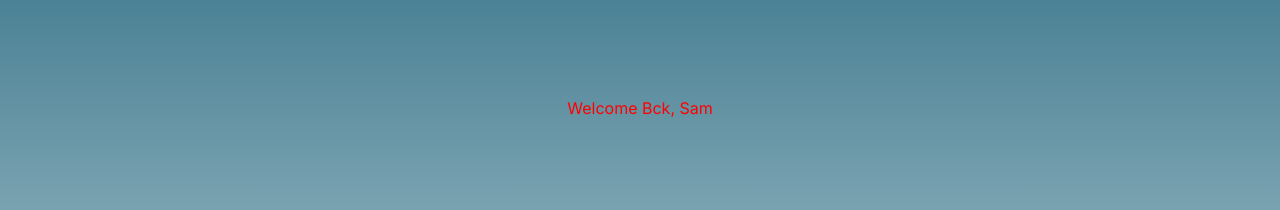
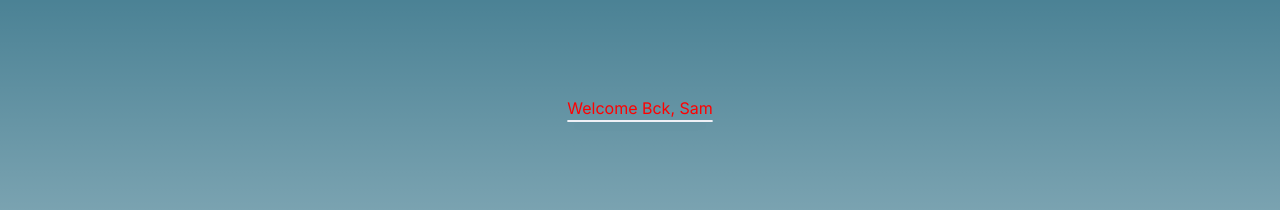
Before and after one commit to Journal-Tree/Journal-Tree, a Next.js app in the folder app/journal-tree/: page / in a window 1280 px wide. Shown: the top 210 px of the page. Built offline with nearby package versions, Linux system fonts and the light colour scheme.

Commit message:
fixed path

```diff
--- a/app/journal-tree/src/app/components/Banner.js
+++ /dev/null
@@ -1,3 +0,0 @@
-export default function Banner({text}) {
-    return <div>{text}</div>
-}
--- a/app/journal-tree/src/app/components/welcomeBlock.js
+++ b/app/journal-tree/src/app/components/WelcomeBlock.js
@@ -9,8 +9,8 @@ const styles = {
     border: '0.50px solid #EFF0F6'
 };
 
-const welcomeBlock = () => (
+const WelcomeBlock = () => (
     <div style={styles} />
 );
 
-export default welcomeBlock;
+export default WelcomeBlock;
--- a/app/journal-tree/src/app/page.js
+++ b/app/journal-tree/src/app/page.js
@@ -1,5 +1,5 @@
 import Image from 'next/image'
-import welcomeBlock from  'Journal-Tree/Journal-Tree/app/journal-tree/src/app/components/welcomeBlock.js'
+import WelcomeBlock from  './components/welcomeBlock.js'
 import './_stylesheet/style.css';  // import the CSS file
 
 export default function Home() {
@@ -7,7 +7,7 @@ export default function Home() {
     <main className="flex min-h-screen flex-col items-center justify-between p-24">
       <div>
         <h1>Welcome Bck, Sam</h1>
-        <welcomeBlock/>
+        <WelcomeBlock/>
       </div>
     </main>
   )
```
Also changed, not shown: app/journal-tree/src/app/components/WelcomeScreen.js (added).
